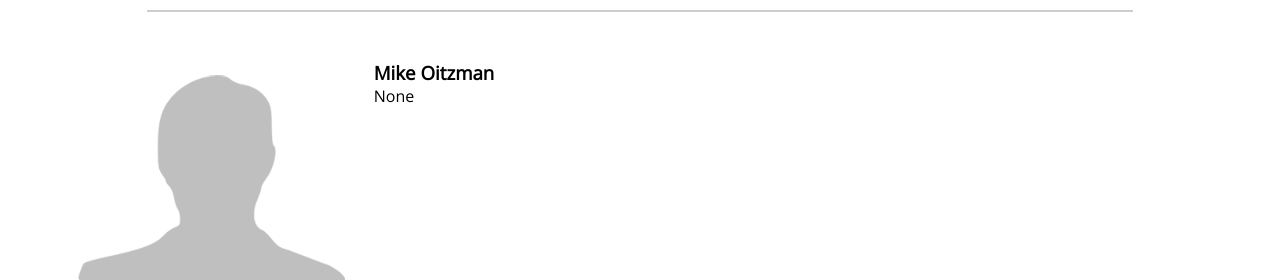
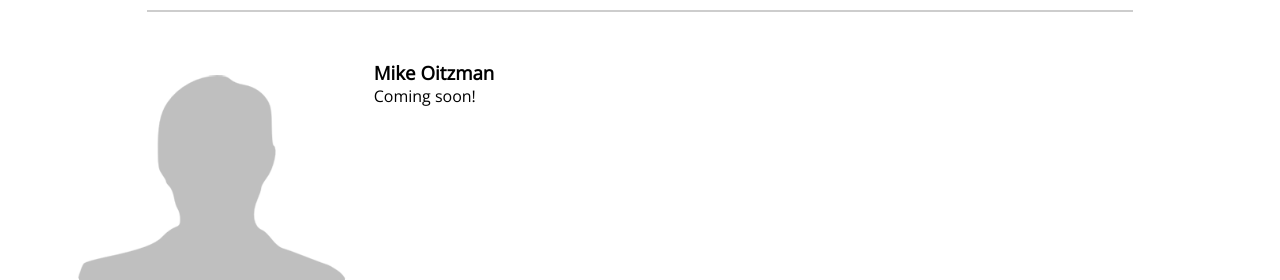
Before and after one commit to acmerobotics/acmerobotics.github.io, a Jekyll site: the page built from about.html, in a window 1280 px wide and 900 px high, scrolled down 1968 px. Shown: the part 476-756 px from the top of the window. Built offline with Jekyll 4.4.1, drawn with Linux system fonts in a browser that asks for light colours; nearby versions of some CDN libraries.

Commit message:
Fixed Mike's Bio

```diff
--- a/_data/mentors.yaml
+++ b/_data/mentors.yaml
@@ -4,4 +4,4 @@
 
 - name: Mike Oitzman
   portrait: /assets/mike.png
-  bio: None
+  bio: Coming soon!
```
